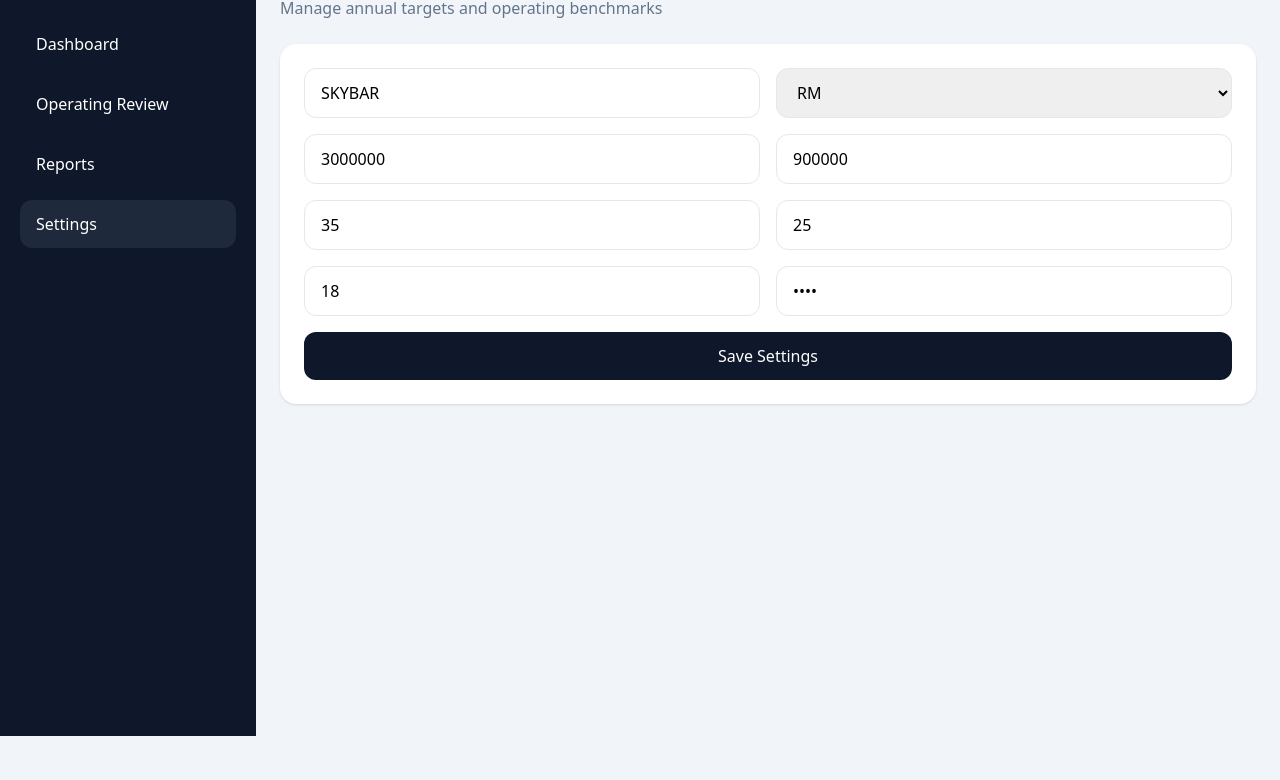
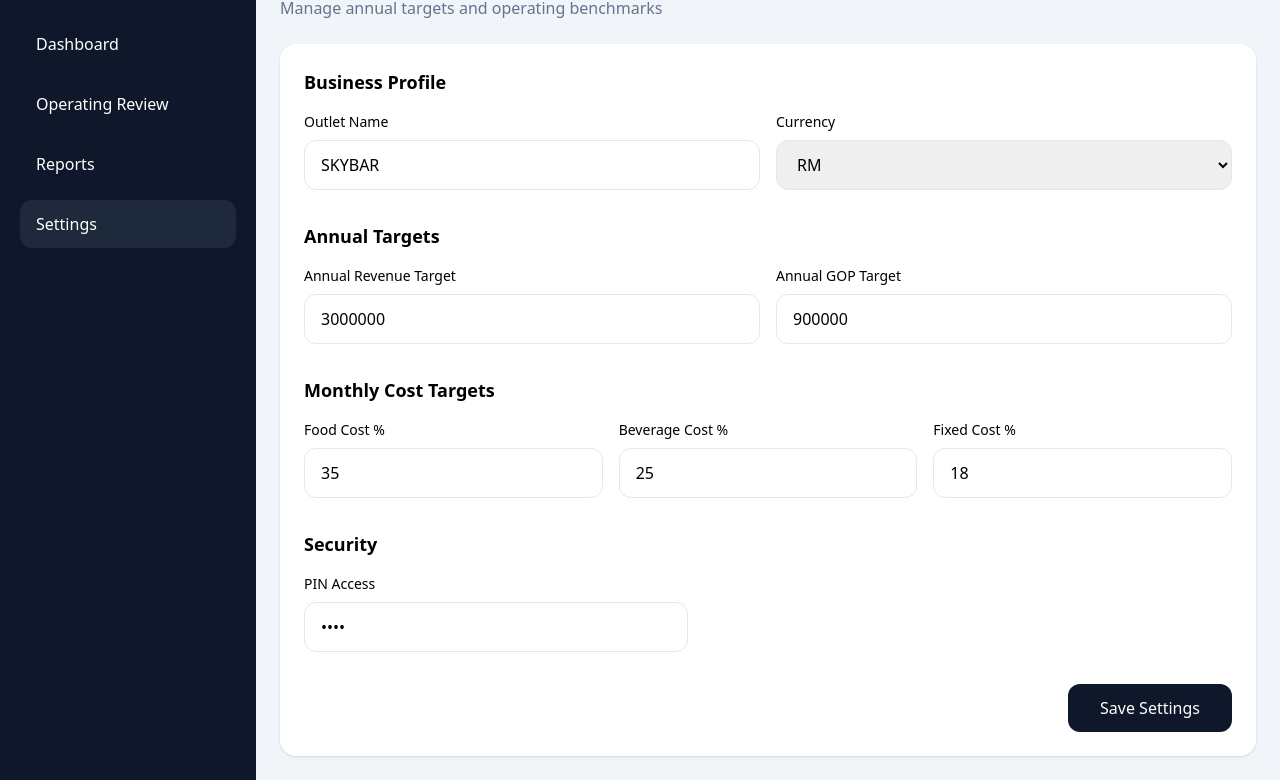
Before and after one commit to Kdems/fb.finance, a plain HTML site: page settings.html in a window 1280 px wide. Shown: the part 64-844 px from the top of the page. Before the commit the page ends 800 px from the top, so only its background shows below. Drawn offline with nearby package versions, Linux system fonts and the light colour scheme.

Commit message:
Update settings.html

```diff
--- a/settings.html
+++ b/settings.html
@@ -80,6 +80,7 @@
     <main class="flex-1 p-6">
 
 
+      <!-- HEADER -->
       <div class="mb-6">
 
         <h2 class="text-3xl font-bold">
@@ -94,30 +95,62 @@
 
 
 
+      <!-- SETTINGS PANEL -->
       <div
-        class="bg-white rounded-2xl p-6 shadow"
+        class="max-w-5xl bg-white rounded-2xl p-6 shadow"
       >
 
 
         <form
           id="settingsForm"
+          class="space-y-8"
+        >
+
+
+          <!-- BUSINESS PROFILE -->
+          <section>
+
+            <h3
+              class="text-lg font-bold mb-4"
+            >
+              Business Profile
+            </h3>
+
+
+            <div
               class="grid md:grid-cols-2 gap-4"
             >
 
 
-          <!-- OUTLET -->
+              <div>
+
+                <label
+                  class="block text-sm font-medium mb-2"
+                >
+                  Outlet Name
+                </label>
+
                 <input
                   id="outletName"
                   type="text"
-            placeholder="Outlet Name"
-            class="border rounded-xl px-4 py-3"
+                  class="w-full border rounded-xl px-4 py-3"
                 />
 
+              </div>
 
-          <!-- CURRENCY -->
+
+
+              <div>
+
+                <label
+                  class="block text-sm font-medium mb-2"
+                >
+                  Currency
+                </label>
+
                 <select
                   id="currency"
-            class="border rounded-xl px-4 py-3"
+                  class="w-full border rounded-xl px-4 py-3"
                 >
 
                   <option value="RM">
@@ -130,69 +163,190 @@
 
                 </select>
 
+              </div>
 
 
-          <!-- ANNUAL TARGET -->
+            </div>
+
+          </section>
+
+
+
+          <!-- ANNUAL TARGETS -->
+          <section>
+
+            <h3
+              class="text-lg font-bold mb-4"
+            >
+              Annual Targets
+            </h3>
+
+
+            <div
+              class="grid md:grid-cols-2 gap-4"
+            >
+
+
+              <div>
+
+                <label
+                  class="block text-sm font-medium mb-2"
+                >
+                  Annual Revenue Target
+                </label>
+
                 <input
                   id="annualRevenueTarget"
                   type="number"
-            placeholder="Annual Revenue Target"
-            class="border rounded-xl px-4 py-3"
+                  class="w-full border rounded-xl px-4 py-3"
                 />
 
+              </div>
+
+
+
+              <div>
+
+                <label
+                  class="block text-sm font-medium mb-2"
+                >
+                  Annual GOP Target
+                </label>
 
                 <input
                   id="annualGopTarget"
                   type="number"
-            placeholder="Annual GOP Target"
-            class="border rounded-xl px-4 py-3"
+                  class="w-full border rounded-xl px-4 py-3"
                 />
+
+              </div>
+
+
+            </div>
+
+          </section>
 
 
 
-          <!-- COST TARGET -->
+          <!-- MONTHLY COST TARGETS -->
+          <section>
+
+            <h3
+              class="text-lg font-bold mb-4"
+            >
+              Monthly Cost Targets
+            </h3>
+
+
+            <div
+              class="grid md:grid-cols-3 gap-4"
+            >
+
+
+              <div>
+
+                <label
+                  class="block text-sm font-medium mb-2"
+                >
+                  Food Cost %
+                </label>
+
                 <input
                   id="foodCostTarget"
                   type="number"
-            placeholder="Food Cost Target %"
-            class="border rounded-xl px-4 py-3"
+                  class="w-full border rounded-xl px-4 py-3"
                 />
 
+              </div>
+
+
+
+              <div>
+
+                <label
+                  class="block text-sm font-medium mb-2"
+                >
+                  Beverage Cost %
+                </label>
 
                 <input
                   id="beverageCostTarget"
                   type="number"
-            placeholder="Beverage Cost Target %"
-            class="border rounded-xl px-4 py-3"
+                  class="w-full border rounded-xl px-4 py-3"
                 />
 
+              </div>
+
+
+
+              <div>
+
+                <label
+                  class="block text-sm font-medium mb-2"
+                >
+                  Fixed Cost %
+                </label>
 
                 <input
                   id="fixedCostTarget"
                   type="number"
-            placeholder="Fixed Cost Target %"
-            class="border rounded-xl px-4 py-3"
+                  class="w-full border rounded-xl px-4 py-3"
                 />
+
+              </div>
+
+
+            </div>
+
+          </section>
 
 
 
-          <!-- PIN -->
+          <!-- SECURITY -->
+          <section>
+
+            <h3
+              class="text-lg font-bold mb-4"
+            >
+              Security
+            </h3>
+
+
+            <div
+              class="max-w-sm"
+            >
+
+              <label
+                class="block text-sm font-medium mb-2"
+              >
+                PIN Access
+              </label>
+
               <input
                 id="pinCode"
                 type="password"
-            placeholder="PIN Security"
-            class="border rounded-xl px-4 py-3"
+                class="w-full border rounded-xl px-4 py-3"
               />
+
+            </div>
+
+          </section>
 
 
 
-          <!-- SAVE -->
+          <!-- ACTION -->
+          <div
+            class="flex justify-end"
+          >
+
             <button
               type="submit"
-            class="bg-slate-900 text-white py-3 rounded-xl md:col-span-2"
+              class="bg-slate-900 text-white px-8 py-3 rounded-xl"
             >
               Save Settings
             </button>
+
+          </div>
 
 
         </form>
@@ -207,6 +361,7 @@
 
 
 
+  <!-- SCRIPT -->
   <script src="assets/js/settings.js"></script>
 
 </body>
```
Lines whose indentation alone changed are shown as unchanged.
